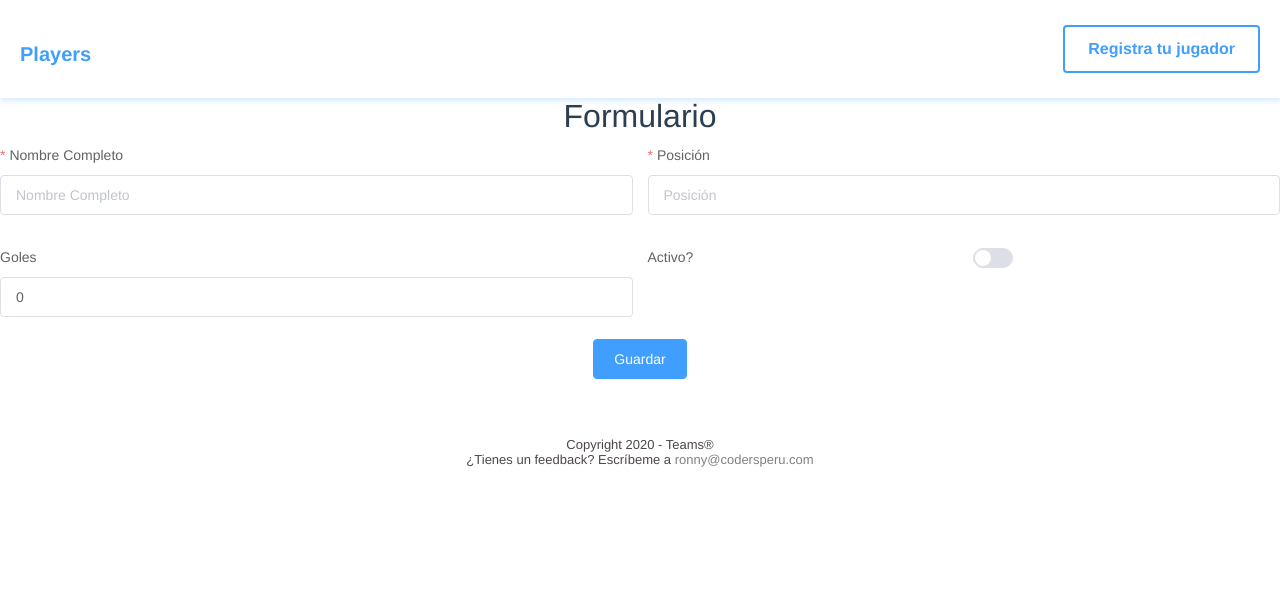
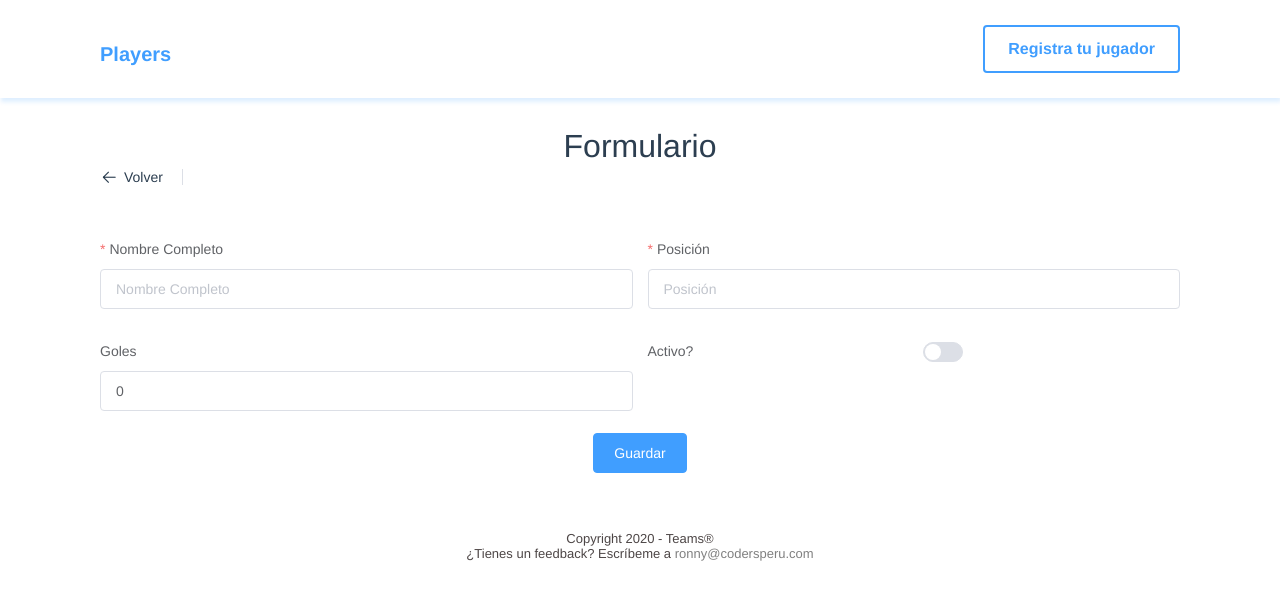
Before and after one commit to ronnyfly2/players, a Vue app: page /jugador/0 in a window 1280 px wide. Shown: the top 600 px of the page. Built offline with nearby package versions, Linux system fonts and the light colour scheme.

Commit message:
chore: se agrega componente goback y se f

```diff
--- a/src/components/Goals/Goals.vue
+++ b/src/components/Goals/Goals.vue
@@ -26,3 +26,15 @@ export default {
 	}
 }
 </script>
+<style lang="stylus">
+.el-button
+	float none !important
+	&-group
+		text-align center
+		.el-input
+			width 30%
+			float none
+			&__inner
+				border-radius 0
+				text-align center
+</style>
--- a/src/components/Team/Team.vue
+++ b/src/components/Team/Team.vue
@@ -48,15 +48,3 @@ export default {
 	}
 }
 </script>
-<style lang="stylus">
-.el-button
-	float none !important
-	&-group
-		text-align center
-		.el-input
-			width 30%
-			float none
-			&__inner
-				border-radius 0
-				text-align center
-</style>
--- a/src/stylus/base/_source.styl
+++ b/src/stylus/base/_source.styl
@@ -1,4 +1,8 @@
 .box_center
-	max-width 1280px
+	max-width 1080px
 	margin 0 auto
 	width 100%
+.list_source
+	margin-top 0
+	margin-bottom 40px
+	padding-top 30px
--- a/src/views/Home/Home.vue
+++ b/src/views/Home/Home.vue
@@ -87,13 +87,4 @@ export default {
 	text-align left
 	p
 		padding-top 9px
-.list_source
-	margin-top 0
-	margin-bottom 40px
-	padding-top 30px
-.el-date-editor.el-input
-.el-date-editor.el-input__inner
-	width 100%
-.el-form-item.search_items
-	margin-bottom 0
 </style>
--- a/src/views/Players/Player.vue
+++ b/src/views/Players/Player.vue
@@ -3,6 +3,8 @@
 	el-row.list_source
 		el-col(:span="24")
 			h1 Formulario
+		el-col(:span="24")
+			el-page-header(@back="goBack" :content="ruleForm.fullName?ruleForm.fullName:''")
 	el-row
 		el-col(:span="24")
 			el-form(:model="ruleForm" :rules="rules" ref="ruleForm" label-position='left' v-loading="loading")
@@ -125,6 +127,9 @@ export default {
 				}
 			});
 		},
+		goBack(){
+			this.$router.push('/');
+		}
 	}
 }
 
```
Also changed, not shown: 1 other file (tests, documents, lock files or other folders).
